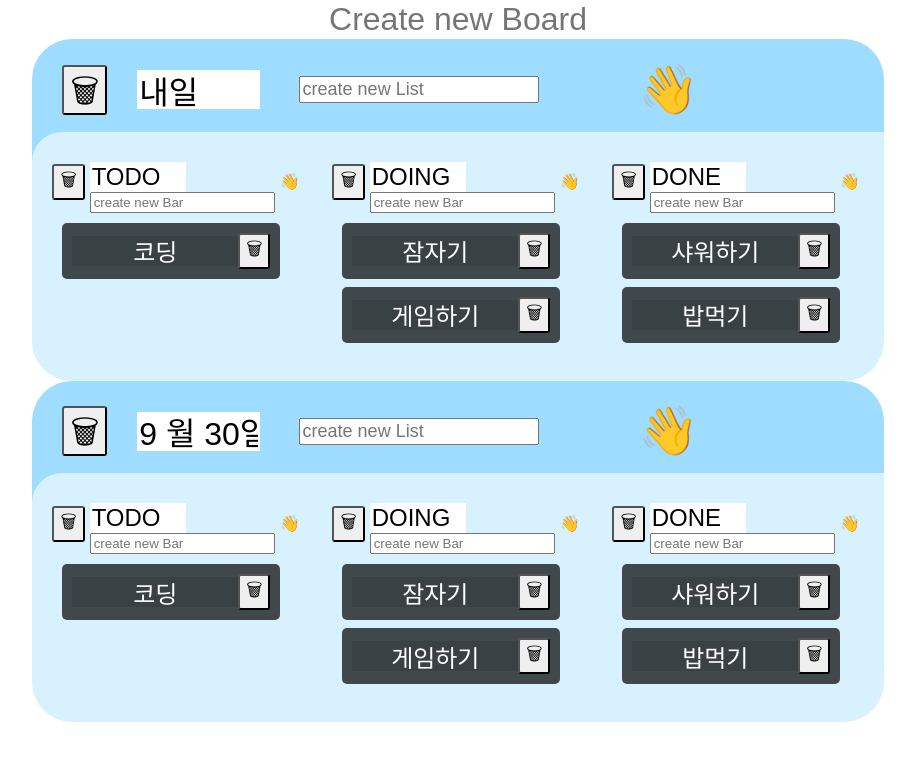
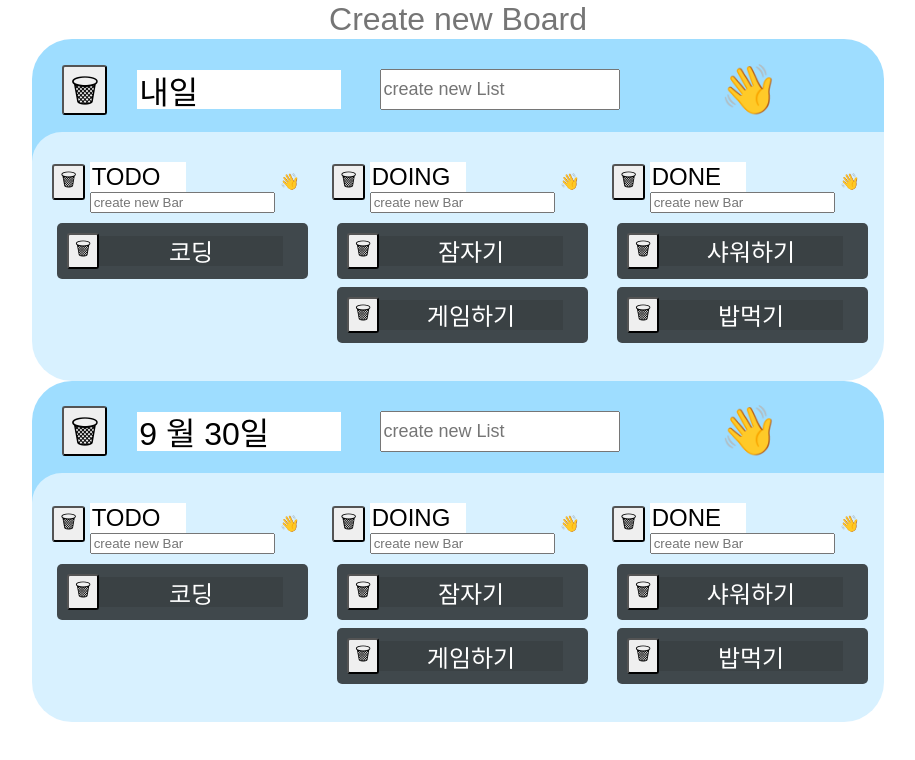
Before and after one commit to LikeRudin/recoil-start, a React (Vite) app: page / in a window 1280 px wide. Shown: the top 760 px of the page, without its empty margins (182-1097 px from the left). Built offline with nearby package versions, Linux system fonts and the light colour scheme.

Commit message:
STYLE: change delete to left and give padding to right

```diff
--- a/src/bar.tsx
+++ b/src/bar.tsx
@@ -25,6 +25,7 @@ const DragSpace = styled.div<IDragSpace>`
   height: 100%;
   border-radius: 5px;
   padding: 10px;
+  padding-right: 25px;
   margin-bottom: 8px;
   background-color: ${(props) =>
     props.isDragging ? "tomato" : "rgba(0, 0, 0, 0.7)"};
@@ -78,10 +79,10 @@ const Bar = ({ id, boardIndex, listIndex, barIndex }: BarProps) => {
           ref={provided.innerRef}
           isDragging={snapshot.isDragging}
         >
-          <Input value={barText} onChange={onChange} />
           <Button value={barIndex} onClick={onDeleteClick}>
             🗑
           </Button>
+          <Input value={barText} onChange={onChange} />
         </DragSpace>
       )}
     </Draggable>
--- a/src/board-for-list.tsx
+++ b/src/board-for-list.tsx
@@ -69,7 +69,7 @@ const TitleWrapper = styled.div`
 const Input = styled.input`
   border: none;
   font-size: xx-large;
-  width: 20%;
+  width: 200px;
   height: 20%;
   margin-right: 5%;
 `;
@@ -84,8 +84,8 @@ const Button = styled.button`
   margin: 0px 30px;
 `;
 const Span = styled.span`
+  width: 250px;
   font-size: xxx-large;
-  margin: 0px 100px;
 `;
 
 const BoardForList = ({ boardIndex }: BoardForListProps) => {
--- a/src/components/create-list.tsx
+++ b/src/components/create-list.tsx
@@ -8,11 +8,13 @@ interface FormCreatingBoardProps {
   boardIndex: number;
 }
 
-const Form = styled.form``;
+const Form = styled.form`
+  margin-right: 100px;
+`;
 const Input = styled.input`
   font-size: large;
   border: solid: 2px rgba(0,0,0, 0.4);
-
+  height: 35px;
 `;
 
 interface FormValue {
--- a/src/list-for-bar.tsx
+++ b/src/list-for-bar.tsx
@@ -24,8 +24,9 @@ const DropSpace = styled.div<IDropSpace>`
   display: flex;
   flex-direction: column;
   justify-content: flex-start;
+  align-items: center;
   height: 100%;
-  width: 220px;
+  width: 240px;
   padding: 10px;
   background-color: ${(props) =>
     props.isDraggingOver
```
Also changed, not shown: 3 other files (tests, documents, lock files or other folders).
